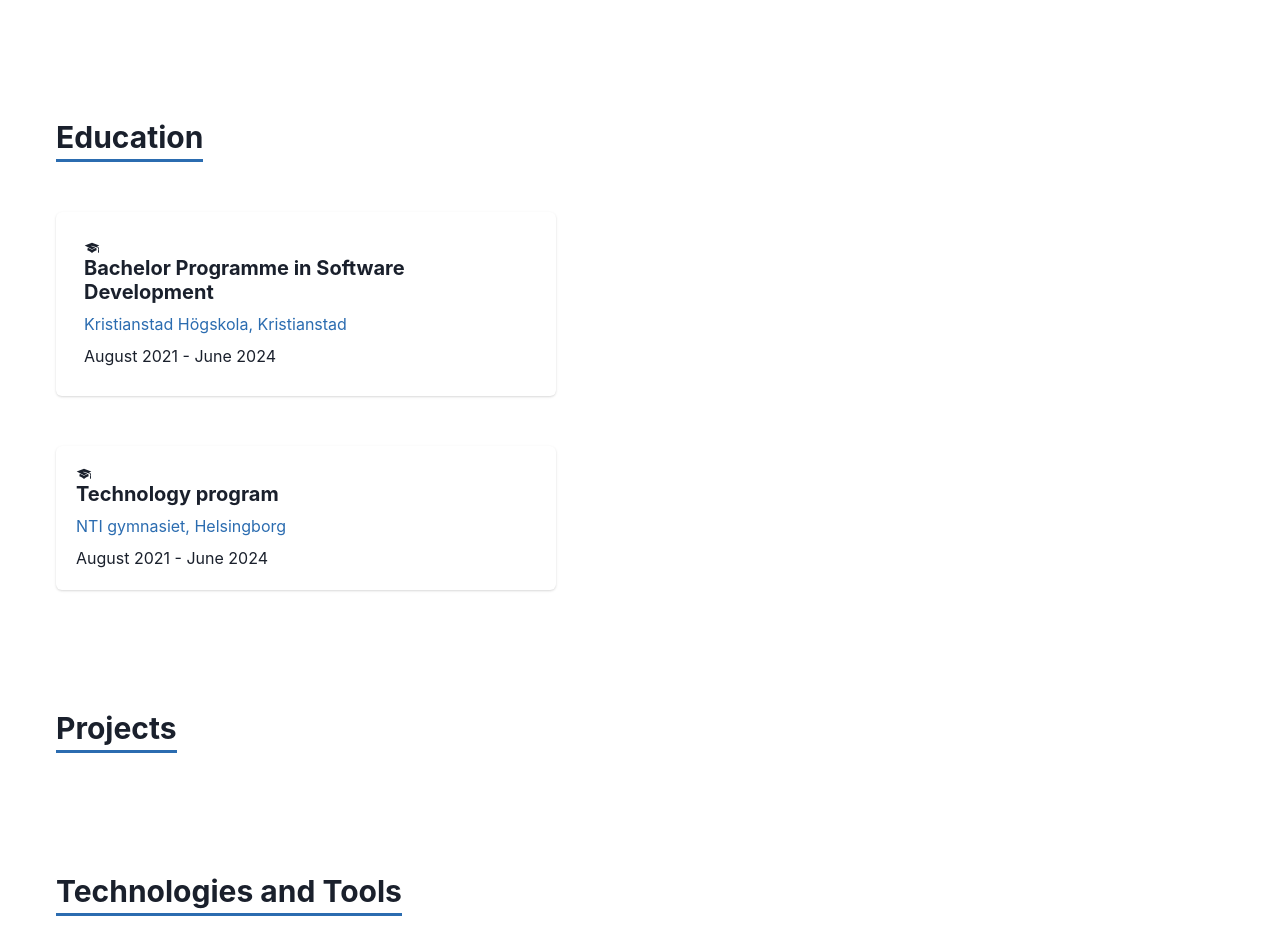
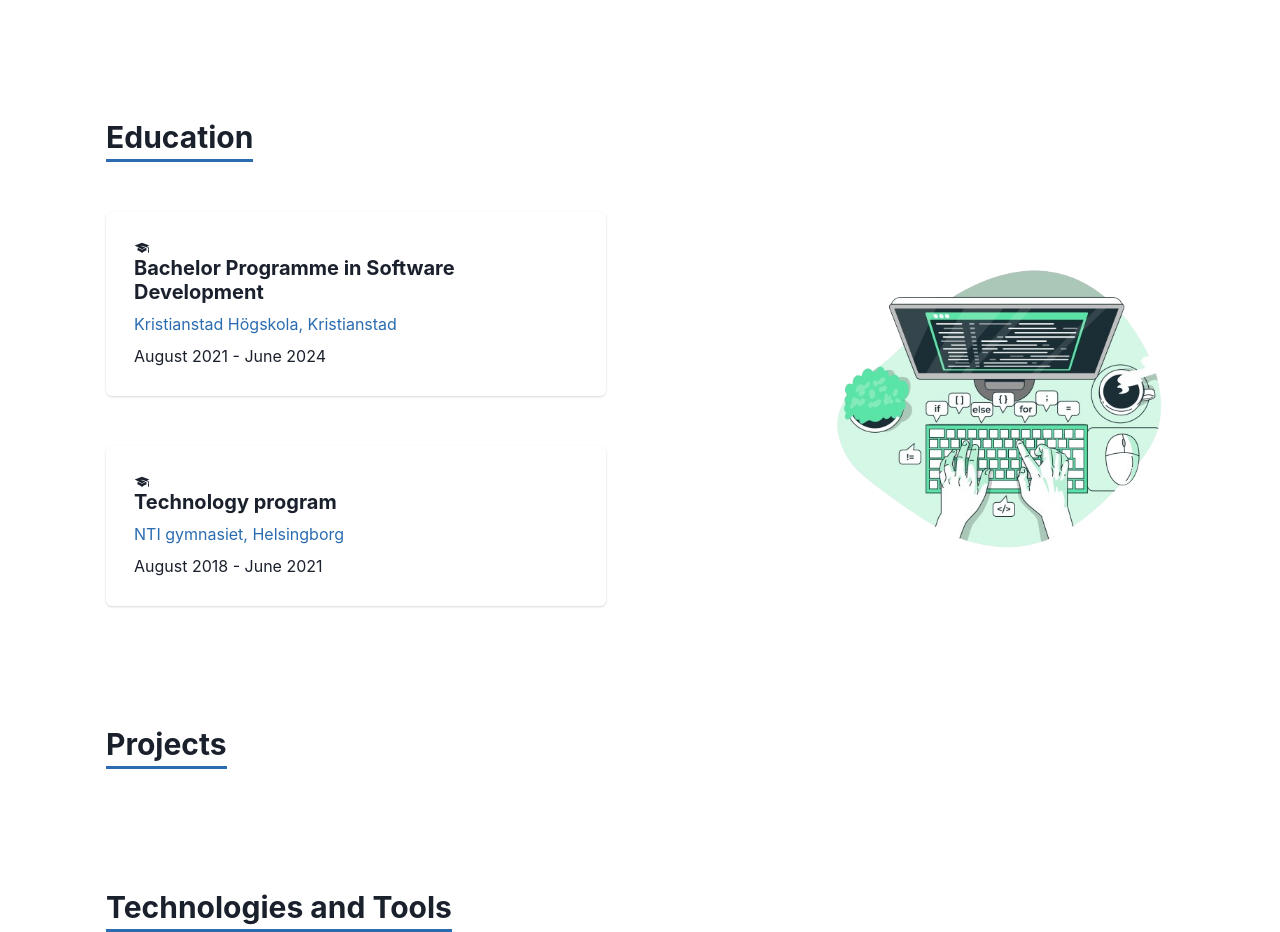
Before and after one commit to JacobssonEmil/Portfolio, a React (Vite) app: page / in a window 1280 px wide. Shown: the part 370-1302 px from the top of the page. Built offline with nearby package versions, Linux system fonts and the light colour scheme.

Commit message:
Added image for education

```diff
--- a/src/App.css
+++ b/src/App.css
@@ -0,0 +1,3 @@
+html {
+    scroll-behavior: smooth;
+  }
--- a/src/App.tsx
+++ b/src/App.tsx
@@ -11,7 +11,7 @@ const App = () => {
 
     <Box>
       <Navbar />
-      <Box id="about">
+      <Box id="about" >
         {/* Embed the About component */}
         <About />
       </Box>
--- a/src/components/Navbar/Navbar.tsx
+++ b/src/components/Navbar/Navbar.tsx
@@ -24,7 +24,7 @@ const Navbar = () => {
   const { isOpen, onOpen, onClose } = useDisclosure();
 
   return (
-    <Container maxWidth={1200}>
+    <Container maxWidth={1300}>
       <Box bg={'transparent'} px={0}>
         <Flex h={16} alignItems={'center'} justifyContent={'space-between'}>
           <IconButton
--- a/src/pages/Education/Education.tsx
+++ b/src/pages/Education/Education.tsx
@@ -1,9 +1,9 @@
-import { Box, Card, CardBody, Container, Heading, chakra, Text, Badge } from '@chakra-ui/react';
+import { Box, Flex, Card, CardBody, Container, Heading, chakra, Text, Image } from '@chakra-ui/react';
 import { GiGraduateCap } from 'react-icons/gi';
 
 function Education() {
-    return [
-        <Container maxWidth="1200px" marginTop="120px">
+    return (
+        <Container maxWidth="1100px" marginTop="120px">
             <Box>
                 <Heading size="lg">
                     <chakra.span
@@ -16,28 +16,30 @@ function Education() {
                 </Heading>
             </Box>
 
-        <Card maxWidth={500} marginTop={50}>
+            <Flex direction={['column', 'column', 'row']} align="flex-start" justify="space-between" mt={50}>
+                <Box>
+                    <Card maxWidth={500} mb={50}>
                         <CardBody padding={7}>
-            <GiGraduateCap></GiGraduateCap>
-                <Heading size={'md'}>Bachelor Programme in Software
-                Development</Heading>
-                <Text color={'#2b6cb0'} marginTop={2}>Kristianstad Högskola, Kristianstad </Text>
-                <Text marginTop={2}>August 2021 - June 2024</Text>
+                            <GiGraduateCap />
+                            <Heading size={'md'}>Bachelor Programme in Software Development</Heading>
+                            <Text color={'#2b6cb0'} mt={2}>Kristianstad Högskola, Kristianstad</Text>
+                            <Text mt={2}>August 2021 - June 2024</Text>
                         </CardBody>
                     </Card>
-        <Card maxWidth={500} marginTop={50}>
-            <CardBody>
-                <GiGraduateCap></GiGraduateCap>
+                    <Card maxWidth={500}>
+                        <CardBody padding={7}>
+                            <GiGraduateCap />
                             <Heading size={'md'}>Technology program</Heading>
-                <Text color={'#2b6cb0'} marginTop={2}>NTI gymnasiet, Helsingborg</Text>
-                <Text marginTop={2}>August 2021 - June 2024</Text>
+                            <Text color={'#2b6cb0'} mt={2}>NTI gymnasiet, Helsingborg</Text>
+                            <Text mt={2}>August 2018 - June 2021</Text>
                         </CardBody>
                     </Card>
+                </Box>
 
-
-
+                <Image src='/images/Education.png' alt='Education' boxSize="350px" objectFit="cover" alignSelf="center" />
+            </Flex>
         </Container>
-    ];
+    );
 }
 
 export default Education;
--- a/src/pages/Projects/Projects.tsx
+++ b/src/pages/Projects/Projects.tsx
@@ -2,7 +2,7 @@ import { Box, Container, Heading, Text, Flex, Link, chakra } from '@chakra-ui/re
 
 function Project(){
     return[
-        <Container maxWidth="1200px" marginTop="120px">
+        <Container maxWidth="1100px" marginTop="120px">
         <Box>
             <Heading size="lg">
                 <chakra.span
--- a/src/pages/Skills/Skills.tsx
+++ b/src/pages/Skills/Skills.tsx
@@ -2,7 +2,7 @@ import { Box, Container, Heading, chakra } from '@chakra-ui/react';
 
 function Skills() {
     return [
-        <Container maxWidth="1200px" marginTop="120px">
+        <Container maxWidth="1100px" marginTop="120px">
             <Box>
                 <Heading size="lg">
                     <chakra.span
```
Also changed, not shown: public/images/Education.png (added). Lines whose indentation alone changed are shown as unchanged.
